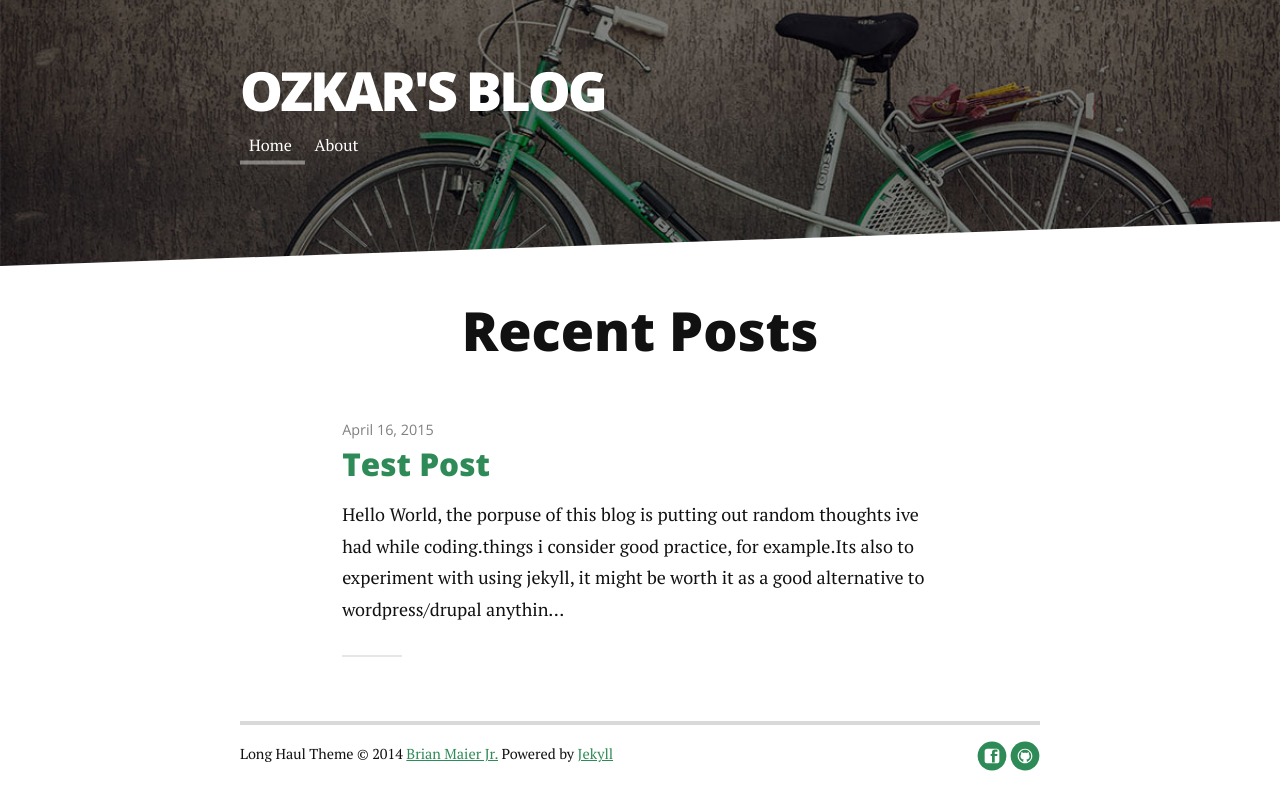
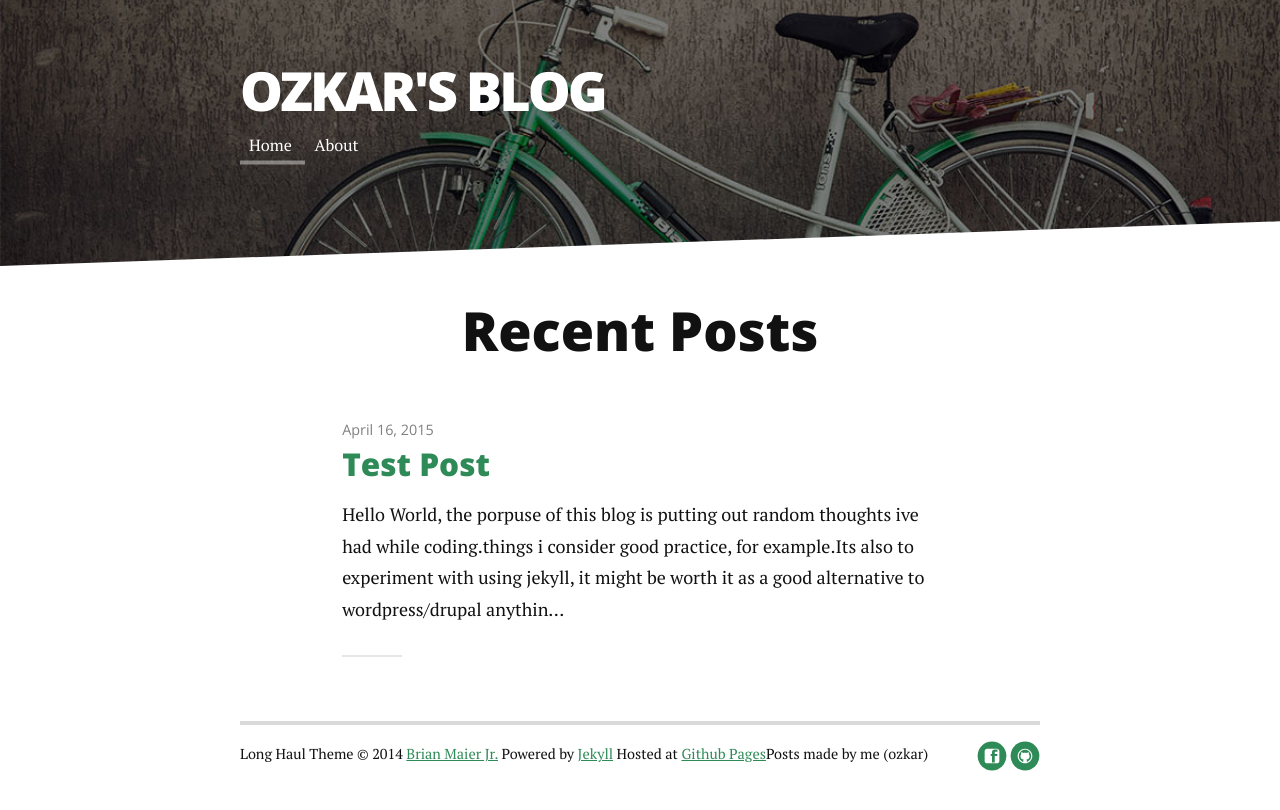
Before and after one commit to ozkar99/ozkar99.github.io, a Jekyll site: the page built from index.html, in a window 1280 px wide. Shown: the top 810 px of the page. Built offline with Jekyll 4.4.1, drawn with Linux system fonts in a browser that asks for light colours; nearby versions of some CDN libraries; Markdown is read by kramdown in place of the engine named in the settings; the list of posts is cut into pages by our own code.

Commit message:
adds hosted by line to footer

```diff
--- a/_includes/footer.html
+++ b/_includes/footer.html
@@ -1,6 +1,7 @@
 <div class="footer">
    <div class="container">
-      <p class="copy">Long Haul Theme &copy; 2014 <a href="http://brianmaierjr.com">Brian Maier Jr.</a> Powered by <a href="http://jekyllrb.com">Jekyll</a></p>
+      <p class="copy">Long Haul Theme &copy; 2014 <a href="http://brianmaierjr.com">Brian Maier Jr.</a> Powered by <a href="http://jekyllrb.com">Jekyll</a> Hosted at <a href="http://pages.github.com/">Github Pages </a></p>
+      <p class="copy">Posts made by me (ozkar) </p>
 
       <div class="footer-links">
          <ul class="noList">
```
